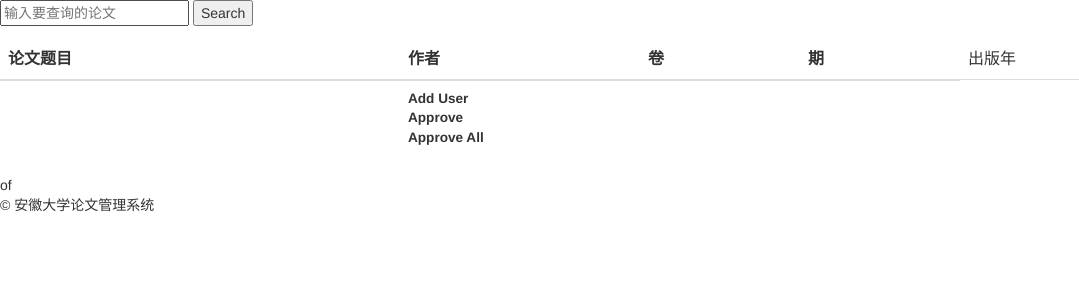
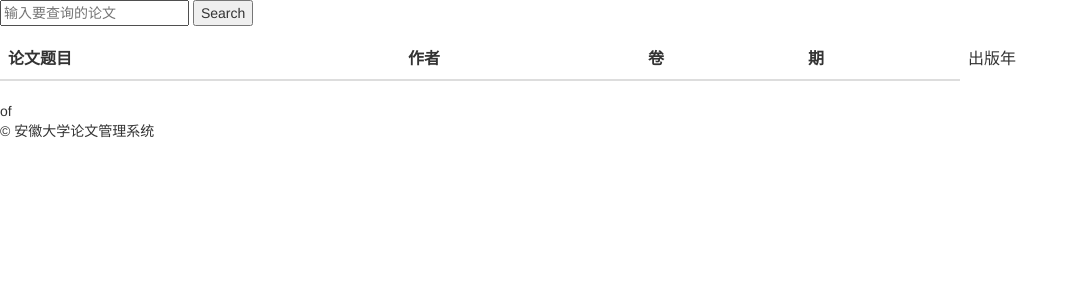
Before and after one commit to seekun/ManagementSystem, a Django app: template django_auth_example/templates/web/search_result.html in a window 1280 px wide. Shown: the top 300 px of the page, without its empty margins (0-1079 px from the left). Run offline with Django 3.2, Linux system fonts and the light colour scheme; the template is opened without the code that fills it, so the values that code supplies are empty; parts of the project's set-up code (start-up, migrations or seed data) failed here and were passed over; some libraries are stand-ins or nearby versions.

Commit message:
change html

```diff
--- a/django_auth_example/templates/web/detail.html
+++ b/django_auth_example/templates/web/detail.html
@@ -45,10 +45,5 @@
     {{ p.Collection_number }}
     {{ p.IDS }}
     {{ p.checkout }}
-
-
-
-
-
 </body>
 </html>
--- a/django_auth_example/templates/web/search_result.html
+++ b/django_auth_example/templates/web/search_result.html
@@ -55,22 +55,6 @@
             </tr>
           {% endfor %}
           </tbody>
-          <tfoot class="full-width">
-            <tr>
-              <th></th>
-              <th colspan="4">
-                <div class="ui right floated small primary labeled icon button">
-                  <i class="user icon"></i> Add User
-                </div>
-                <div class="ui small button">
-                  Approve
-                </div>
-                <div class="ui small  disabled button">
-                  Approve All
-                </div>
-              </th>
-            </tr>
-          </tfoot>
         </table>
 
         <div class="main-content-pagitor">
--- a/django_auth_example/templates/web/user_profile.html
+++ b/django_auth_example/templates/web/user_profile.html
@@ -13,6 +13,7 @@
 <body>
 <div class="ui center segment">
     <h2>你已登录，欢迎你：<a href="#">{{ user.english_name }}</a></h2>
+    <a href="/web/change">完善您的个人信息</a>
     <table class="ui table">
         <thead>
         <tr>
--- a/django_auth_example/users/forms.py
+++ b/django_auth_example/users/forms.py
@@ -5,4 +5,6 @@
 class RegisterForm(UserCreationForm):
     class Meta(UserCreationForm.Meta):
         model = User
-        fields = ("username", "user_number", "email", 'chinese_name', 'english_name', 'department')
+        fields = ("username",'email')
+
+# class Change(User):
--- a/django_auth_example/users/urls.py
+++ b/django_auth_example/users/urls.py
@@ -5,4 +5,5 @@
 urlpatterns = [
     url(r'^register/', views.register, name='register'),
     url(r'^profile/', views.profile, name='profile'),
+    # url(r'^change/', views.change, name='change'),
 ]
```
Also changed, not shown: django_auth_example/templates/web/change.html (added, +10 -0 lines), django_auth_example/users/views.py (+6 -2 lines), django_auth_example/db.sqlite3.
